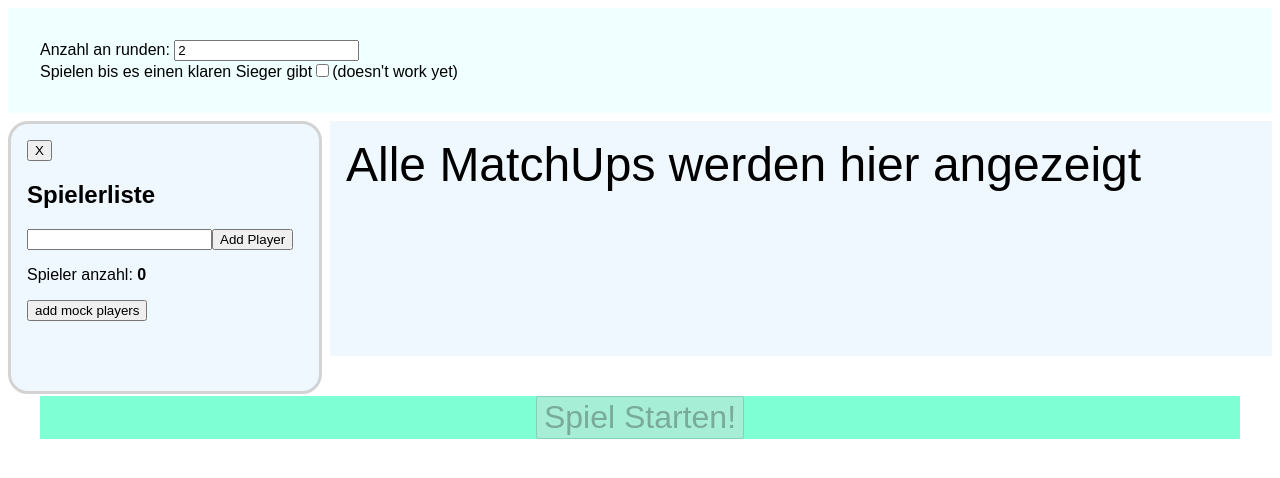
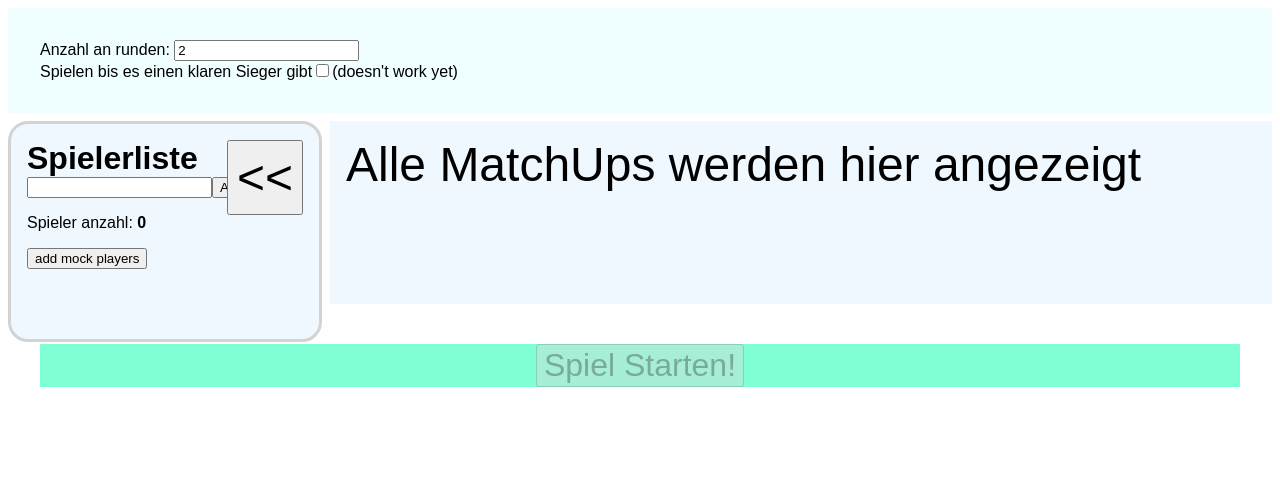
Before and after one commit to MichaelHuse04/AngularTurnamentManagmentSystem, an Angular app: page / in a window 1280 px wide. Shown: the top 478 px of the page. Built offline with nearby package versions, Linux system fonts and the light colour scheme.

Commit message:
- designed the "hide-player-list-button"

```diff
--- a/src/app/components/player-list/player-list.css
+++ b/src/app/components/player-list/player-list.css
@@ -0,0 +1,15 @@
+
+.player-list-panel{
+    position: relative;
+}
+.hide-player-list-button {
+    position: absolute;
+    right: 0;
+    font-size: 3rem;
+    padding: 0.5rem;
+}
+
+.player-list-header {
+    font-size: 2rem;
+    font-weight: bold;
+}
--- a/src/app/components/player-list/player-list.html
+++ b/src/app/components/player-list/player-list.html
@@ -1,5 +1,7 @@
-<button (click)="hidePlayerList.emit()">X</button>
-<h1>Spielerliste</h1>
+<div class="player-list-panel">
+    <button (click)="hidePlayerList.emit()" class="hide-player-list-button"> << </button>
+
+    <span class="player-list-header">Spielerliste</span>
     @if (!gameHasStarted) {
         <input id="add-player-input" name="add-player-input" #addPlayerInput
                (keyup.enter)="addPlayer(addPlayerInput.value); addPlayerInput.value = ''">
@@ -17,3 +19,4 @@
             <li (click)="removePlayer($index)">{{ player.name }} ({{player.points.wins}}/{{player.points.loses}}/{{player.points.ties}}) ({{player.state}})</li>
         }
     </ul>
+</div>
```
Lines whose indentation alone changed are shown as unchanged.
